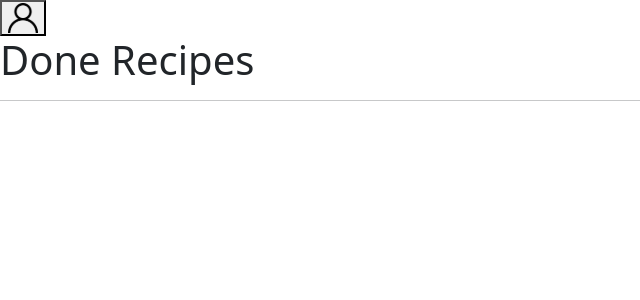
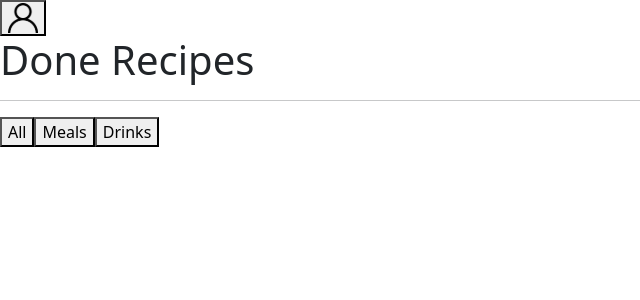
Before and after one commit to renathogomes/recipes-app-ts, a React (Vite) app: page /done-recipes in a window 1280 px wide. Shown: the top 300 px of the page, without its empty margins (0-640 px from the left). Built offline with nearby package versions, Linux system fonts and the light colour scheme.

Commit message:
mplementa os elementos da tela de receitas feitas

```diff
--- a/src/App.tsx
+++ b/src/App.tsx
@@ -10,6 +10,7 @@ import { Footer } from './components/Footer/Footer';
 import RecipeInProgress from './pages/RecipeInProgress/RecipeInProgress';
 import Profile from './pages/Profile/Profile';
 import { CONTEXT_INITIAL_STATE, GlobalContextProvider } from './contexts/global.context';
+import DoneRecipes from './pages/DoneRecipes/DoneRecipes';
 
 function App() {
   const location = useLocation();
@@ -49,10 +50,7 @@ function App() {
         <Route
           path="/done-recipes"
           element={
-            <Header
-              pageTitle="Done Recipes"
-              searchIcon={ false }
-            />
+            <DoneRecipes />
           }
         />
         <Route
--- /dev/null
+++ b/src/pages/DoneRecipes/DoneRecipes.tsx
@@ -0,0 +1,72 @@
+import { useState, useEffect } from 'react';
+import { Recipe } from '../../types/recipe';
+import Header from '../../components/Header';
+import { DoneRecipe } from '../RecipeInProgress/RecipeInProgress';
+
+function DoneRecipes() {
+  const [doneRecipes, setDoneRecipes] = useState<DoneRecipe[]>([]);
+  useEffect(() => {
+    const doneRecipesJSON = JSON.parse(localStorage.getItem('doneRecipes') || '[]');
+    setDoneRecipes(doneRecipesJSON);
+    console.log(doneRecipes);
+  }, []);
+
+  return (
+    <>
+      <Header
+        pageTitle="Done Recipes"
+        searchIcon={ false }
+      />
+      <button
+        data-testid="filter-by-all-btn"
+      >
+        All
+      </button>
+      <button
+        data-testid="filter-by-meal-btn"
+      >
+        Meals
+      </button>
+      <button
+        data-testid="filter-by-drink-btn"
+      >
+        Drinks
+      </button>
+      {doneRecipes.map((recipe, index) => (
+        <ul key={ recipe.id }>
+          <img
+            data-testid={ `${index}-horizontal-image` }
+            alt="recipe thumbnail"
+            src={ recipe.image }
+          />
+          <h1
+            data-testid={ `${index}-horizontal-name` }
+          >
+            {recipe.name}
+          </h1>
+          <p data-testid={ `${index}-horizontal-top-text` }>
+            {recipe.category}
+          </p>
+          <p data-testid={ `${index}-horizontal-done-date` }>
+            {recipe.doneDate}
+          </p>
+          <button
+            data-testid={ `${index}-horizontal-share-btn` }
+          >
+            Share
+          </button>
+          {recipe.tags.map((tag, tagIndex) => (
+            <p
+              key={ tagIndex }
+              data-testid={ `${index}-${tag}-horizontal-tag` }
+            >
+              {tag}
+            </p>
+          ))}
+        </ul>
+      ))}
+    </>
+  );
+}
+
+export default DoneRecipes;
--- a/src/pages/RecipeInProgress/RecipeInProgress.tsx
+++ b/src/pages/RecipeInProgress/RecipeInProgress.tsx
@@ -24,6 +24,18 @@ type Favorite = {
   alcoholicOrNot: string;
   name: string;
   image: string;
+};
+
+export type DoneRecipe = {
+  id: string,
+  type: string,
+  nationality: string,
+  category: string
+  alcoholicOrNot: string,
+  name: string,
+  image: string,
+  doneDate: string,
+  tags: string[],
 };
 
 function RecipeInProgress({ scope }: RecipesProps) {
@@ -146,7 +158,7 @@ function RecipeInProgress({ scope }: RecipesProps) {
         image: recipe?.strMealThumb || recipe?.strDrinkThumb,
         doneDate: new Date().toISOString(),
         tags: recipe?.strTags === null ? [] : recipe?.strTags.split(','),
-      };
+      } as DoneRecipes;
       doneRecipes.push(newDoneRecipe);
       localStorage.setItem('doneRecipes', JSON.stringify(doneRecipes));
     }
```
